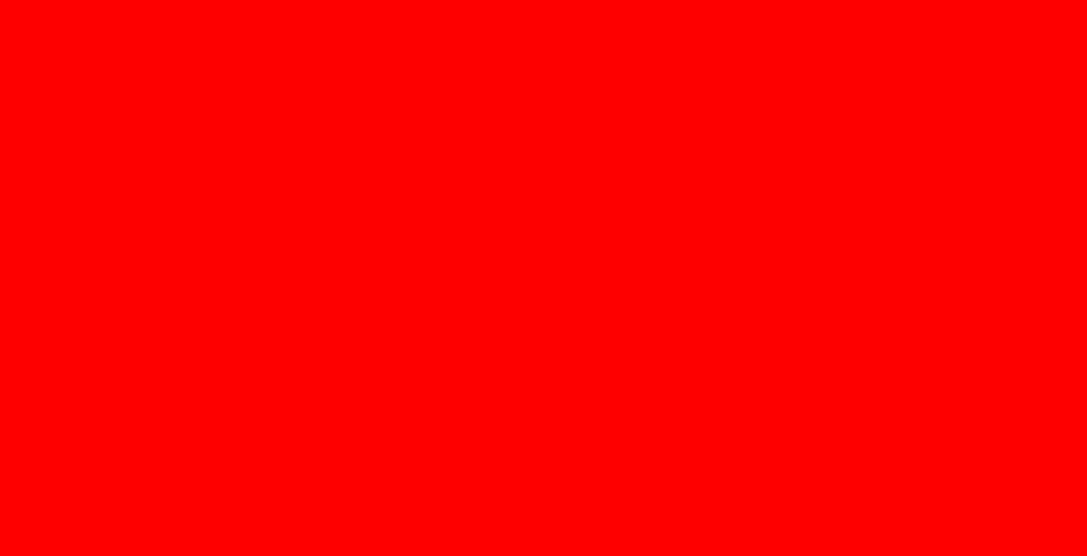
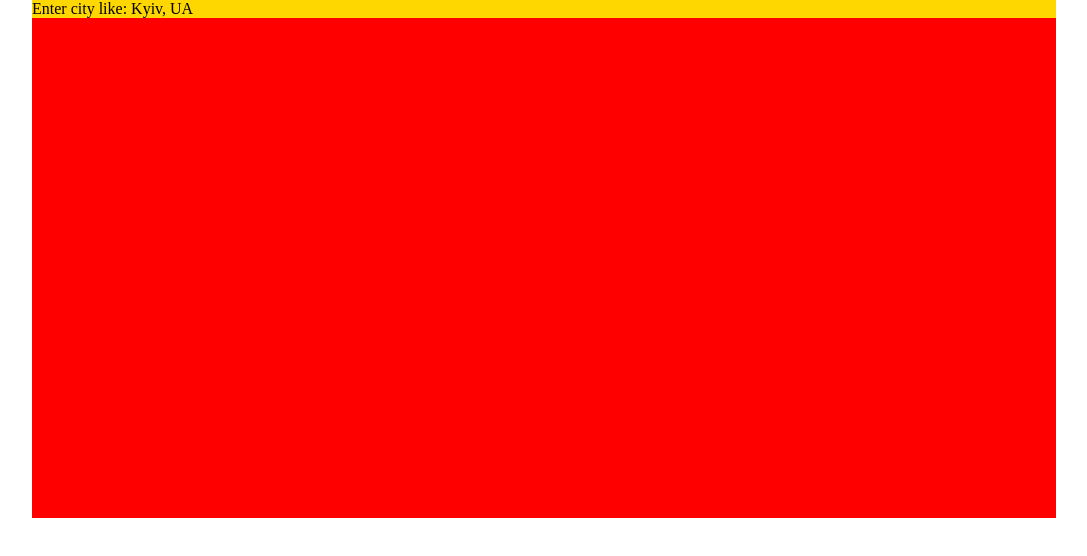
Before and after one commit to KausVlad/React-first-project, a React (Vite) app: page / in a window 1280 px wide. Shown: the top 556 px of the page, without its empty margins (96-1183 px from the left). Built offline with nearby package versions, Linux system fonts and the light colour scheme.

Commit message:
Country selection, and obtaining coordinates added

```diff
--- a/src/App.jsx
+++ b/src/App.jsx
@@ -1,6 +1,14 @@
 import './App.scss';
+import SearchCity from './components/SearchCity/SearchCity';
 function App() {
-  return <></>;
+  return (
+    <>
+      <div className="container">
+        <SearchCity />
+        <div className="weather"></div>
+      </div>
+    </>
+  );
 }
 
 export default App;
--- a/src/App.scss
+++ b/src/App.scss
@@ -1,7 +1,15 @@
-// @import './assets/_reset.scss';
+@import './assets/scss/reset';
 
-body {
-  height: 100vh;
-  width: 100vw;
+.container {
+  margin: 0 auto;
+  max-width: 1024px;
+  display: flex;
+  justify-content: center;
+  align-items: center;
+  flex-direction: column;
+}
+.weather {
+  width: 100%;
+  height: 500px;
   background-color: red;
 }
--- /dev/null
+++ b/src/components/SearchCity/GeocodingAPI.js
@@ -0,0 +1,15 @@
+const OPENWEATHER_URL_BASE = 'http://api.openweathermap.org/geo/1.0/direct?q=';
+const OPENWEATHER_API_KEY = 'b80c9a1acdfd7f1d2eff581bb8ae3bb3';
+
+const GeocodingAPI = async (onFetched, cityName) => {
+  const url = `${OPENWEATHER_URL_BASE}${cityName}&limit=5&appid=${OPENWEATHER_API_KEY}`;
+  if (cityName === 'київ') {
+    //.length > 0
+    const response = await fetch(url);
+    const locationData = await response.json();
+
+    onFetched(cityName.length === 0 ? [] : locationData);
+  }
+};
+
+export default GeocodingAPI;
--- /dev/null
+++ b/src/components/SearchCity/SearchCity.jsx
@@ -0,0 +1,54 @@
+import './SearchCity.scss';
+import GeocodingAPI from './GeocodingAPI';
+import { useState, useEffect } from 'react';
+
+function SearchCity() {
+  const [cityName, setCity] = useState('');
+  const [locationData, setLocationData] = useState([]);
+  const [selectedLocationData, setSelectedLocationData] = useState({});
+  let selectedState = Object.keys(selectedLocationData).length === 0;
+
+  useEffect(() => {
+    GeocodingAPI(setLocationData, cityName);
+  }, [cityName]);
+
+  const handleClick = (index) => {
+    setSelectedLocationData(locationData[index]);
+    setCity(
+      `${locationData[index].name}, ${
+        locationData[index].state ? `${locationData[index].state}, ` : ''
+      } ${locationData[index].country}`
+    );
+  };
+  console.log(selectedLocationData);
+  return (
+    <>
+      <div className="search-bar">
+        <div className="search">
+          <input
+            disabled={!selectedState}
+            type="text"
+            name="search"
+            id="search"
+            value={cityName}
+            onChange={(e) => setCity(e.target.value)}
+            autoComplete="off"
+            placeholder="Enter city like: Kyiv, UA"
+          />
+        </div>
+        {selectedState && (
+          <div className="city-tips">
+            {locationData.map((location, index) => (
+              <li key={index} onClick={() => handleClick(index)}>
+                {location.name}, {location.state ? `${location.state}, ` : ''}
+                {location.country}
+              </li>
+            ))}
+          </div>
+        )}
+      </div>
+    </>
+  );
+}
+
+export default SearchCity;
--- /dev/null
+++ b/src/components/SearchCity/SearchCity.scss
@@ -0,0 +1,16 @@
+#search {
+  width: 100%;
+  background-color: gold;
+}
+.search-bar {
+  width: 100%;
+  position: relative;
+}
+.city-tips {
+  width: 100%;
+  position: absolute;
+  background-color: rgba(245, 222, 179, 0.643);
+}
+.hide {
+  display: none;
+}
```
Also changed, not shown: src/assets/scss/_reset.scss (renamed from src/assets/_reset.scss).
